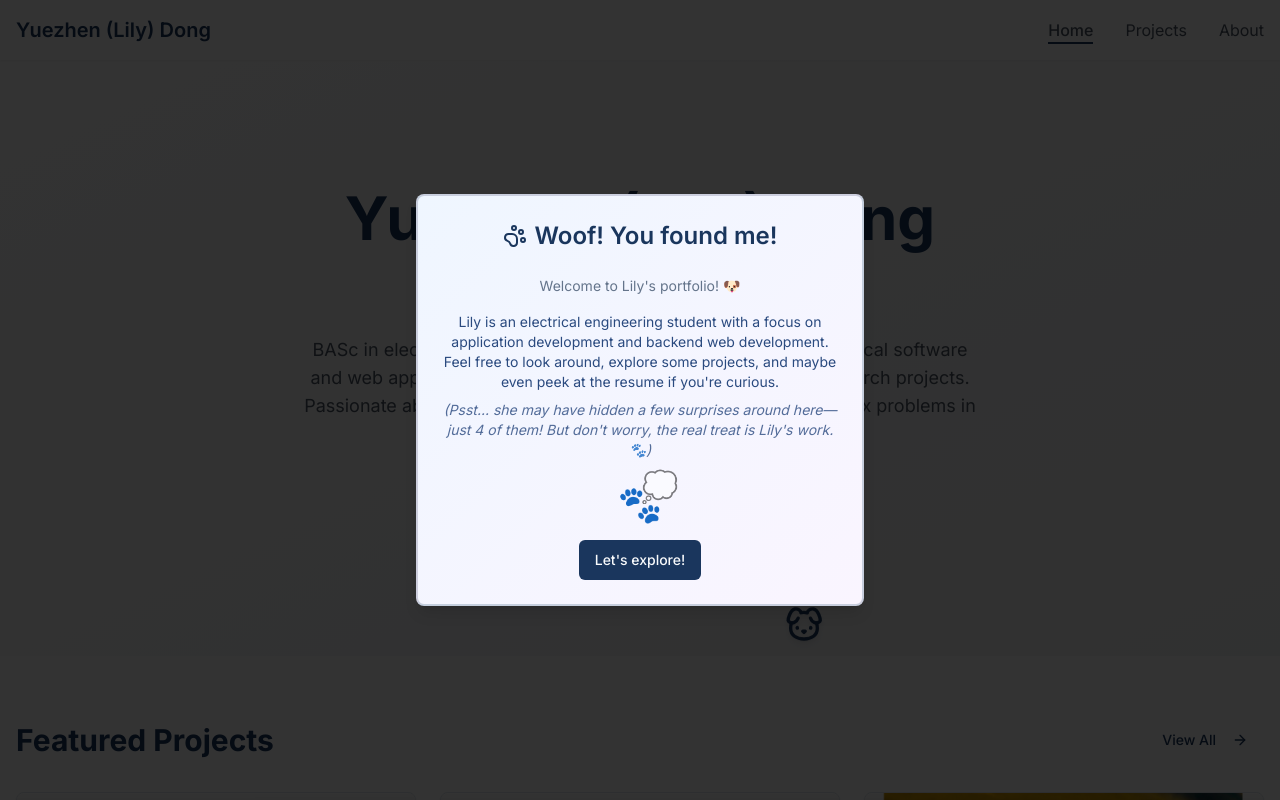
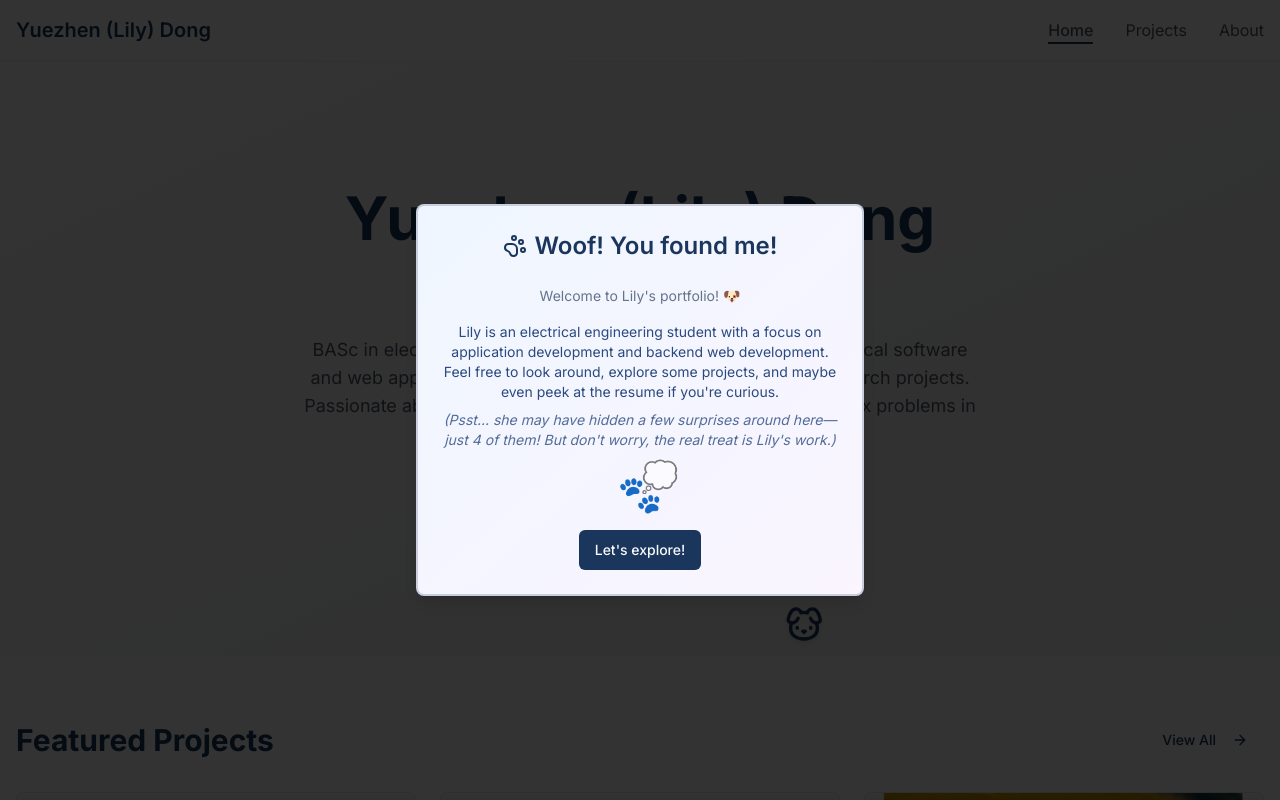
Before and after one commit to Lilllllly06/lilllllly-portfolio-website, a React (Vite) app: page / in a window 1280 px wide. Shown: the top 800 px of the page. Built offline with nearby package versions, Linux system fonts and the light colour scheme.

Commit message:
Code edited in Lovable Code Editor
Edited UI in Lovable

```diff
--- a/src/components/WelcomeDialog.tsx
+++ b/src/components/WelcomeDialog.tsx
@@ -78,7 +78,7 @@ const WelcomeDialog = ({
                 }}
                 className="text-sm text-navy-light/80 italic"
               >
-                (Psst... she may have hidden a few surprises around here—just 4 of them! But don't worry, the real treat is Lily's work. 🐾)
+                (Psst... she may have hidden a few surprises around here—just 4 of them! But don't worry, the real treat is Lily's work.)
               </motion.div>
 
               <motion.div
```
